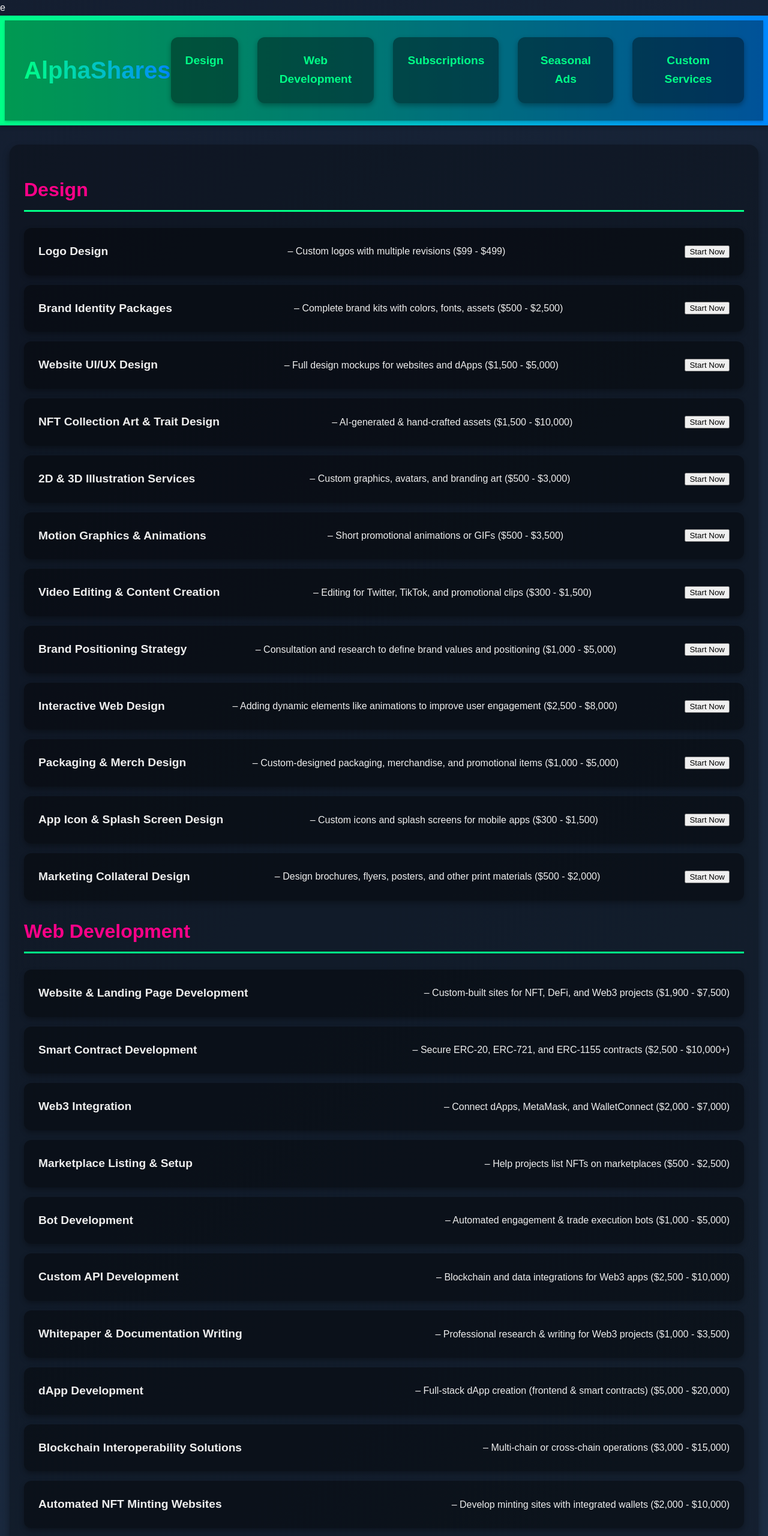
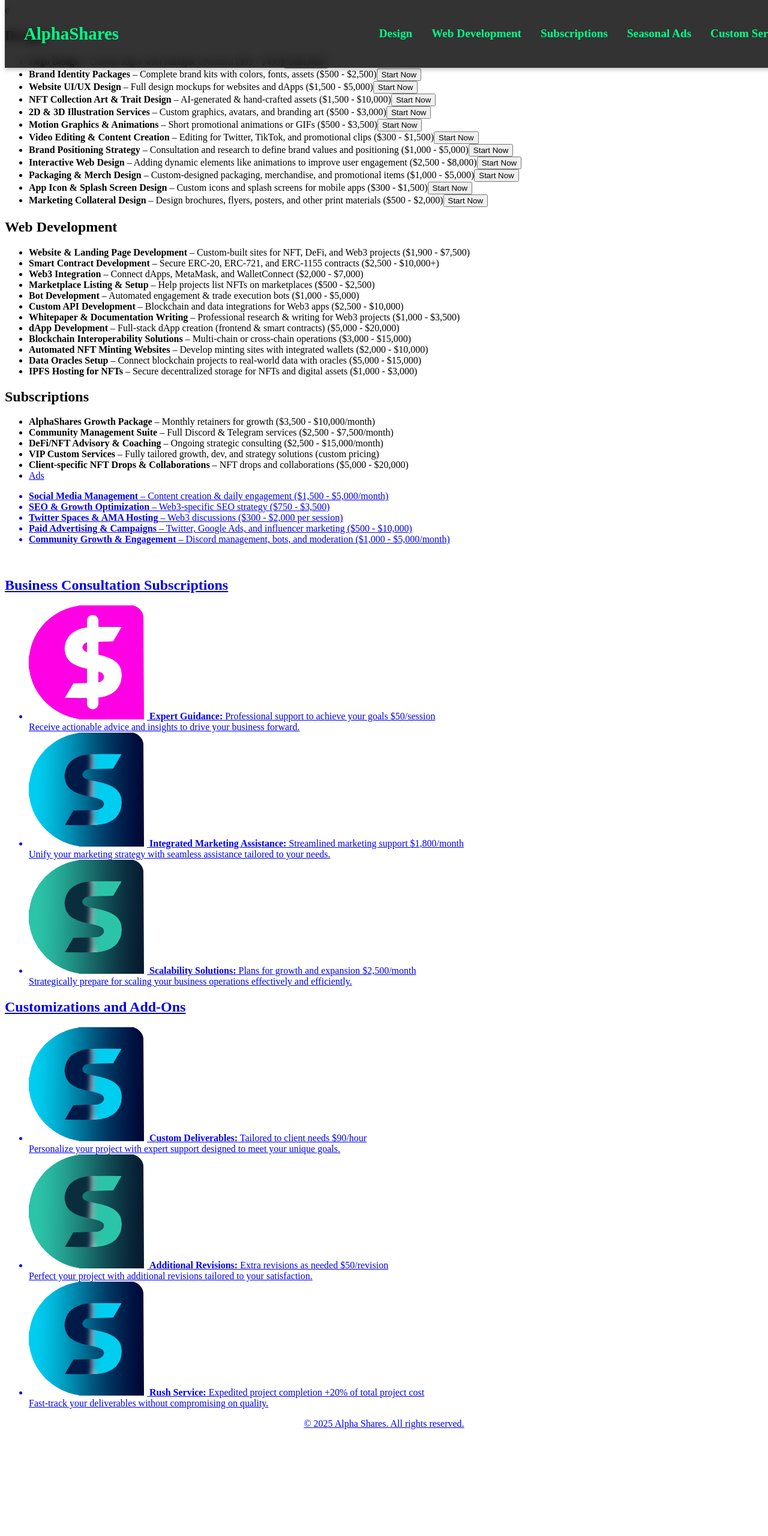
Before and after one commit to mike-oradini/alpha-shares-info, a plain HTML site: page public/index.html in a window 1280 px wide. Shown: the top 2560 px of the page at 60% size. After the commit the page ends 2428 px from the top, so only its background shows below. Drawn offline with Linux system fonts and the light colour scheme; a script that the page names is missing.

Commit message:
Update styles.css

```diff
--- a/public/styles.css
+++ b/public/styles.css
@@ -1,32 +1,22 @@
-/* ====== GLOBAL STYLES ====== */
-body {
-    font-family: 'Survivant', sans-serif;
-    line-height: 1.6;
-    margin: 0;
-    padding: 0;
-    background: linear-gradient(135deg, #141e30, #243b55);
-    color: #eee;
-}
-
-/* ====== HEADER & NAVIGATION ====== */
-header {
-    background: linear-gradient(to right, #00ff87, #0088ff);
-    color: #fff;
-    padding: 0.5rem;
-    text-align: center;
-    position: sticky;
+/* ====== NAVIGATION BAR ====== */
+.navbar {
+    position: fixed;
     top: 0;
+    width: 100%;
+    display: flex;
+    justify-content: space-between;
+    align-items: center;
+    padding: 1rem 2rem;
+    background: rgba(0, 0, 0, 0.8);
+    backdrop-filter: blur(8px);
     z-index: 1000;
     box-shadow: 0 4px 6px rgba(0, 0, 0, 0.2);
 }
 
-.navbar {
-    display: flex;
-    justify-content: space-between;
-    align-items: center;
-    padding: 0.8rem 2rem;
-    background: rgba(0, 0, 0, 0.4);
-    box-shadow: 0 2px 4px rgba(0, 0, 0, 0.2);
+.logo {
+    font-size: 1.8rem;
+    font-weight: bold;
+    color: #00ff87;
 }
 
 .nav-links {
@@ -54,177 +44,26 @@
     transform: scale(1.1);
 }
 
-/* ====== TICKER ====== */
-.ticker {
-    background: rgba(0, 0, 0, 0.2);
-    padding: 0.5rem 1rem;
-    border-radius: 8px;
-    overflow: hidden;
-    color: #fff;
-    font-weight: bold;
-    text-align: center;
+/* Smooth Scrolling Effect */
+html {
+    scroll-behavior: smooth;
 }
 
-@keyframes ticker {
-    0% { transform: translateX(100%); }
-    100% { transform: translateX(-100%); }
+/* Fix for Offset Issue Due to Sticky Navbar */
+section {
+    scroll-margin-top: 80px;
 }
 
-/* ====== HERO SECTION ====== */
-.hero {
-    text-align: center;
-    padding: 3rem 1rem;
-    background: rgba(0, 0, 0, 0.4);
-    border-radius: 12px;
-    margin: 2rem auto;
-    max-width: 1100px;
-    box-shadow: 0 4px 8px rgba(0, 0, 0, 0.3);
-}
+/* Responsive Navigation */
+@media (max-width: 768px) {
+    .navbar {
+        flex-direction: column;
+        padding: 1rem;
+    }
 
-.hero h2 {
-    font-size: 2.5rem;
-    background: linear-gradient(to right, #00ff87, #0088ff);
-    -webkit-background-clip: text;
-    -webkit-text-fill-color: transparent;
-}
-
-.hero p {
-    font-size: 1.2rem;
-    color: #ccc;
-    margin-bottom: 1rem;
-}
-
-.btn {
-    display: inline-block;
-    padding: 0.8rem 1.5rem;
-    font-size: 1.2rem;
-    font-weight: bold;
-    background: linear-gradient(to right, #00ff87, #0088ff);
-    color: #fff;
-    border: none;
-    border-radius: 8px;
-    cursor: pointer;
-    transition: all 0.3s ease;
-}
-
-.btn:hover {
-    background: linear-gradient(to right, #ff0088, #ff6600);
-    transform: scale(1.1);
-}
-
-/* ====== MAIN SECTION ====== */
-main {
-    max-width: 1200px;
-    margin: 2rem auto;
-    padding: 1.5rem;
-    background: rgba(0, 0, 0, 0.3);
-    border-radius: 16px;
-    box-shadow: 0 6px 12px rgba(0, 0, 0, 0.4);
-}
-
-/* ====== HEADINGS ====== */
-h1 {
-    font-size: 2.5rem;
-    text-align: center;
-    background: linear-gradient(to right, #00ff87, #0088ff);
-    -webkit-background-clip: text;
-    -webkit-text-fill-color: transparent;
-}
-
-h2 {
-    font-size: 2rem;
-    border-bottom: 3px solid #00ff87;
-    padding-bottom: 0.5rem;
-    color: #ff0088;
-}
-
-/* ====== SERVICE SECTIONS ====== */
-.service-section {
-    margin-bottom: 3rem;
-    padding: 1.5rem;
-    background: rgba(0, 0, 0, 0.4);
-    border-radius: 12px;
-    box-shadow: 0 4px 8px rgba(0, 0, 0, 0.3);
-}
-
-.service-section:nth-child(even) {
-    background: rgba(255, 0, 136, 0.15);
-}
-
-/* ====== SERVICE LIST ITEMS ====== */
-ul {
-    list-style: none;
-    padding: 0;
-}
-
-li {
-    background: rgba(0, 0, 0, 0.4);
-    margin: 1rem 0;
-    padding: 1.5rem;
-    border-radius: 12px;
-    display: flex;
-    align-items: center;
-    justify-content: space-between;
-    box-shadow: 0 4px 8px rgba(0, 0, 0, 0.3);
-    transition: all 0.3s;
-}
-
-li:hover {
-    transform: scale(1.02);
-}
-
-li strong {
-    font-size: 1.2rem;
-}
-
-.price {
-    font-weight: bold;
-    font-size: 1.5rem;
-    padding: 0.5rem 1rem;
-    background: linear-gradient(to right, #ff0088, #ff6600);
-    border-radius: 8px;
-    color: #fff;
-    text-shadow: 2px 2px 5px rgba(0, 0, 0, 0.4);
-}
-
-li .btn {
-    margin-left: auto;
-}
-
-/* ====== FOOTER ====== */
-footer {
-    text-align: center;
-    padding: 2rem;
-    background: linear-gradient(to right, #0088ff, #00ff87);
-    color: #fff;
-    margin-top: 2rem;
-    box-shadow: 0 -4px 6px rgba(0, 0, 0, 0.2);
-}
-
-footer p {
-    margin: 0;
-    font-size: 1rem;
-}
-
-/* ====== RESPONSIVE DESIGN ====== */
-@media (max-width: 768px) {
     .nav-links {
         flex-direction: column;
         text-align: center;
-        padding: 1rem 0;
-    }
-
-    .service-section {
-        padding: 1rem;
-    }
-
-    li {
-        flex-direction: column;
-        text-align: center;
-    }
-
-    .btn {
-        width: 100%;
-        margin-top: 0.5rem;
+        gap: 1rem;
     }
 }
```
